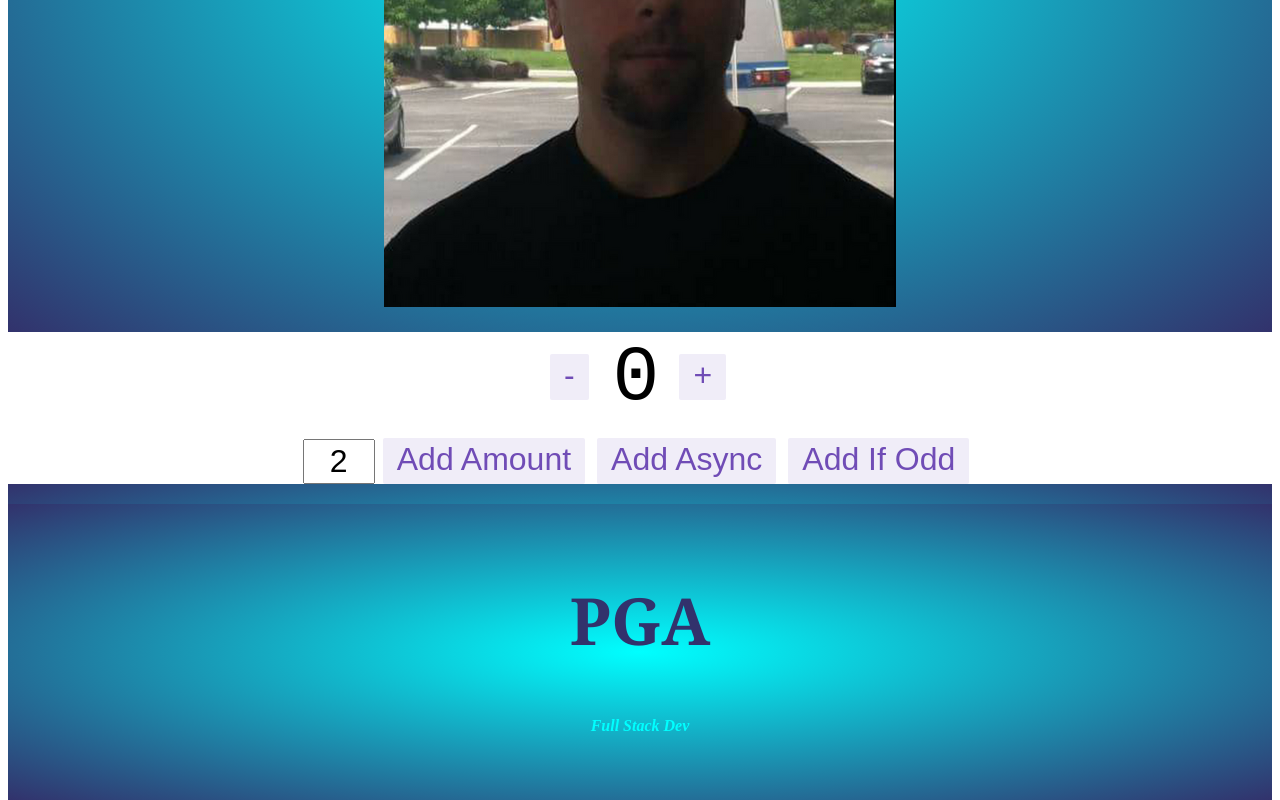
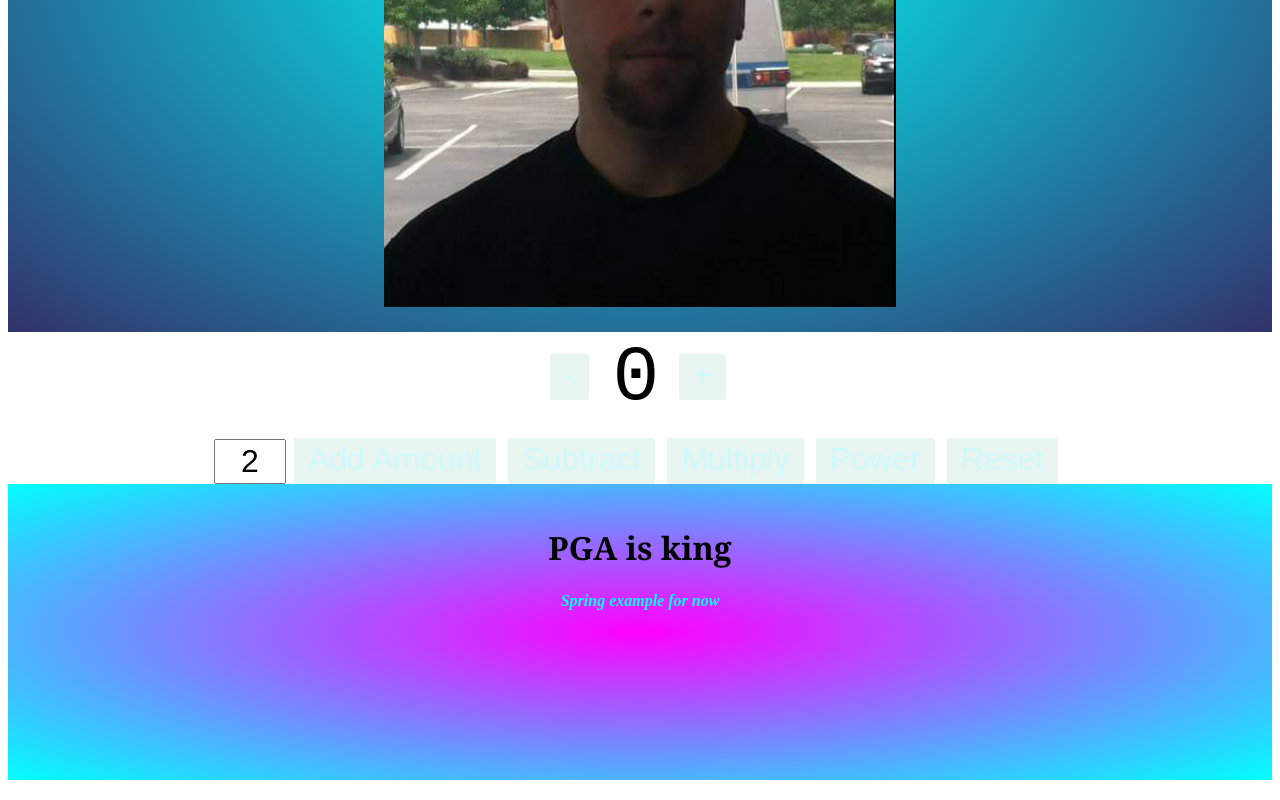
Before and after one commit to PGA-dev/personalport, a React (Create React App) app: page / in a window 1280 px wide. Shown: the part 465-1265 px from the top of the page. Built offline with nearby package versions, Linux system fonts and the light colour scheme.

Commit message:
modular css implimented for now

```diff
--- a/src/App.css
+++ b/src/App.css
@@ -27,7 +27,7 @@
   text-align: center;
 }
 
-.App-logo {
+/* .App-logo {
   height: 40vmin;
   pointer-events: none;
   color:cadetblue;
@@ -39,9 +39,9 @@
   .App-logo {
     animation: App-logo-float infinite 3s ease-in-out;
   }
-}
+} */
 
-.App-header {
+/* .App-header {
   min-height: 100vh;
   display: flex;
   flex-direction: column;
@@ -53,7 +53,9 @@
 
 .App-link {
   color: rgb(63, 159, 172);
-}
+} */
+
+
 
 .headstyle {
   color: var(--clr-7);
--- a/src/App.js
+++ b/src/App.js
@@ -1,5 +1,5 @@
 import React from 'react';
-import { Routes, Route } from 'react-router-dom';
+//import { Routes, Route } from 'react-router-dom';
 import Header from './site/Header';
 import { Counter } from './features/counter/Counter';
 import './App.css';
@@ -8,8 +8,6 @@ import Footer from './site/Footer';
 function App() {
   return (
     <div className="App">
-
-
 
         <Header />
 
--- a/src/features/counter/Counter.js
+++ b/src/features/counter/Counter.js
@@ -4,9 +4,11 @@ import {
   decrement,
   increment,
   incrementByAmount,
-  incrementAsync,
-  incrementIfOdd,
   selectCount,
+  decrementByAmount,
+  multiplyByAmount,
+  powerByAmount,
+  resetAmount,
 } from './counterSlice';
 import styles from './Counter.module.css';
 
@@ -50,16 +52,28 @@ export function Counter() {
           Add Amount
         </button>
         <button
-          className={styles.asyncButton}
-          onClick={() => dispatch(incrementAsync(incrementValue))}
+          className={styles.button}
+          onClick={() => dispatch(decrementByAmount(incrementValue))}
         >
-          Add Async
+          Subtract
         </button>
         <button
           className={styles.button}
-          onClick={() => dispatch(incrementIfOdd(incrementValue))}
-        >
-          Add If Odd
+          onClick={() => dispatch(multiplyByAmount(incrementValue))}
+          >
+          Multiply
+        </button>
+        <button
+          className={styles.button}
+          onClick={() => dispatch(powerByAmount(incrementValue))}
+          >
+          Power
+        </button>
+        <button
+          className={styles.button}
+          onClick={() => dispatch(resetAmount(incrementValue))}
+          >
+          Reset
         </button>
       </div>
     </div>
--- a/src/features/counter/Counter.module.css
+++ b/src/features/counter/Counter.module.css
@@ -28,10 +28,11 @@
   padding-right: 12px;
   outline: none;
   border: 2px solid transparent;
-  color: rgb(112, 76, 182);
+  border-radius: 15px;
+  color: var(--clr-4);
   padding-bottom: 4px;
   cursor: pointer;
-  background-color: rgba(112, 76, 182, 0.1);
+  background-color: rgba(42, 154, 105, 0.1);
   border-radius: 2px;
   transition: all 0.15s;
 }
--- a/src/features/counter/counterSlice.js
+++ b/src/features/counter/counterSlice.js
@@ -39,6 +39,18 @@ export const counterSlice = createSlice({
     incrementByAmount: (state, action) => {
       state.value += action.payload;
     },
+    decrementByAmount: (state, action) => {
+      state.value -= action.payload;
+    },
+    multiplyByAmount: (state, action) => {
+      state.value *= action.payload;
+    },
+    powerByAmount: (state, action) => {
+      state.value **= action.payload;
+    },
+    resetAmount: (state) => {
+      state.value = 0;
+    },
   },
   // The `extraReducers` field lets the slice handle actions defined elsewhere,
   // including actions generated by createAsyncThunk or in other slices.
@@ -54,7 +66,7 @@ export const counterSlice = createSlice({
   },
 });
 
-export const { increment, decrement, incrementByAmount } = counterSlice.actions;
+export const { increment, decrement, incrementByAmount, decrementByAmount, multiplyByAmount, powerByAmount, resetAmount } = counterSlice.actions;
 
 // The function below is called a selector and allows us to select a value from
 // the state. Selectors can also be defined inline where they're used instead of
@@ -63,11 +75,5 @@ export const selectCount = (state) => state.counter.value;
 
 // We can also write thunks by hand, which may contain both sync and async logic.
 // Here's an example of conditionally dispatching actions based on current state.
-export const incrementIfOdd = (amount) => (dispatch, getState) => {
-  const currentValue = selectCount(getState());
-  if (currentValue % 2 === 1) {
-    dispatch(incrementByAmount(amount));
-  }
-};
 
 export default counterSlice.reducer;
--- a/src/site/Footer.js
+++ b/src/site/Footer.js
@@ -1,6 +1,7 @@
 import { Row, Col } from 'reactstrap';
 import { useState, useEffect } from 'react';
 import { useSpring, animated } from 'react-spring';
+import styles from './Footer.module.css';
 
 
 const Footer = () => {
@@ -16,18 +17,19 @@ const Footer = () => {
         setToggle(true);
     }, []);
     return (
-        <footer className='site-footer'>
-        <Row className='text-center site-footer'>
+        <footer className={styles.footer}>
+            <Row>
                 <Col >
                     <animated.div style={animatedStyle}>
-                <h1 m='12' id='title' className='headstyle' >PGA</h1>
+                        <h1 m='12' id='title'>PGA is king</h1>
                     </animated.div>
                     <animated.div style={animatedStyle}>
-                    <h3 className='text-center'><i>Full Stack Dev</i></h3>
+                        <h3 ><i>Spring example for now</i></h3>
                     </animated.div>
                 </Col>
             </Row>
         </footer>
+
     );
 };
 
--- /dev/null
+++ b/src/site/Footer.module.css
@@ -0,0 +1,87 @@
+/*Footer CSS Module*/
+
+  .footer {
+    background-image: radial-gradient(var(--clr-2), var(--clr-6));
+    padding: 20px 0;
+    height: 20vmax;
+    width: auto;
+    text-align: center;
+    margin-top: var(--clr-1) 4rem;
+    border-top: grey 5px solid ridge;
+    font-family: var(--font-main);
+  }
+
+
+  @keyframes App-logo-float {
+    0% {
+      transform: translateY(0);
+    }
+    50% {
+      transform: translateY(100px);
+
+    }
+    100% {
+      transform: translateY(0px);
+    }
+  }
+
+  /* Used in SubHead */
+  .footer>h3 {
+    padding: 2px;
+    font-family: var(--font-sec);
+    font-size: var(--fs--subhead);
+    color: var(--clr-1);
+    font-weight: var(--fw--bright)
+  }
+
+
+  .footer>h3:hover {
+    color: var(--clr-4)
+  }
+
+  .footer>h3::before {
+    background: var(--clr-5);
+    content: "";
+    inset: 0;
+    position: absolute;
+    transform: scaleY(0);
+    transform-origin: center;
+    transition: transform 950ms ease-in-out;
+    z-index: -1;
+
+  }
+
+  .footer>h3:hover::before {
+    transform: scaley(1);
+    animation: colorback 7500ms infinite;
+  }
+
+  @keyframes colorback {
+    0% {
+        background-color: var(--clr-2);
+    }
+
+    10% {
+        background-color: var(--clr-3);
+    }
+
+    25% {
+        background-color: var(--clr-1);
+    }
+
+    50% {
+        background-color: var(--clr-5);
+    }
+
+    75% {
+        background-color: var(--clr-1);
+    }
+
+    90% {
+        background-color: var(--clr-3);
+    }
+
+    100% {
+        background-color: var(--clr-2);
+    }
+  }
```
Also changed, not shown: src/index.css (+1 -15 lines). Lines whose indentation alone changed are shown as unchanged.
